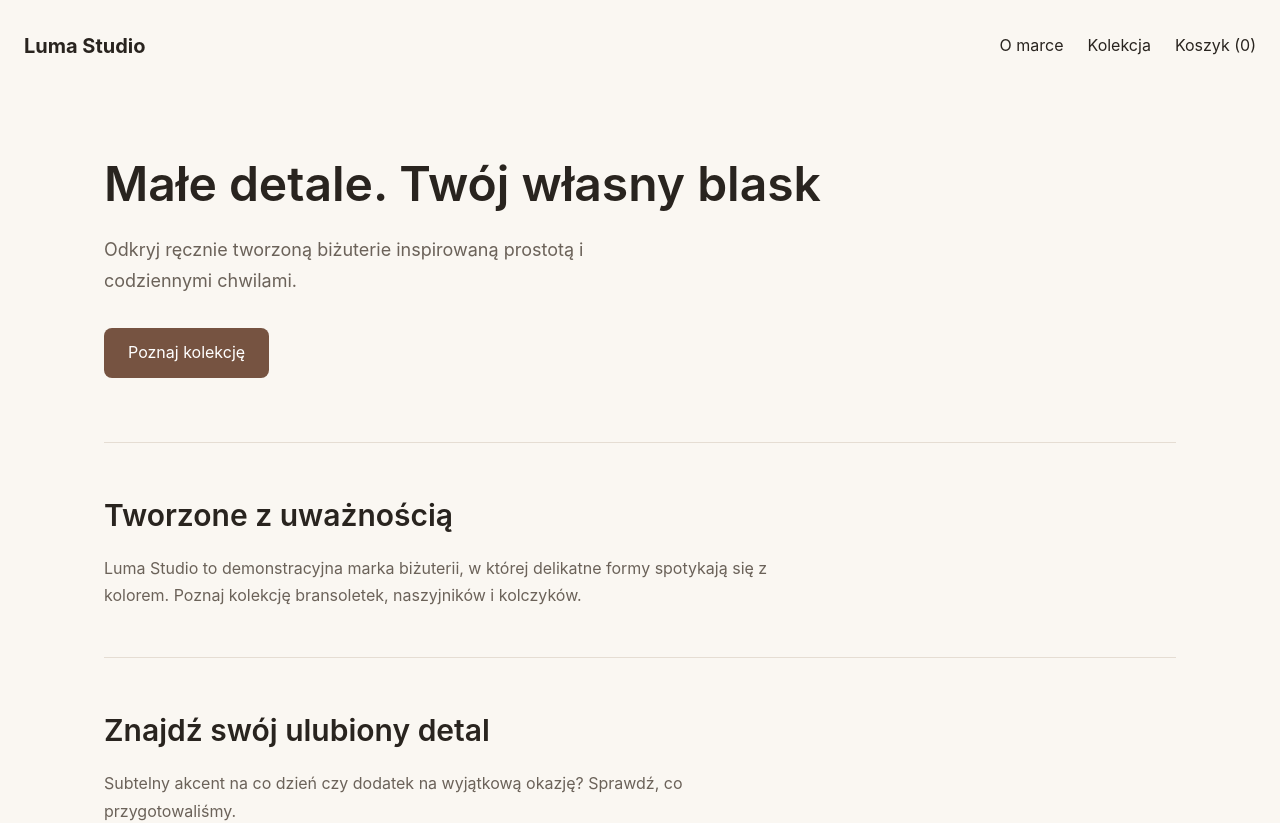
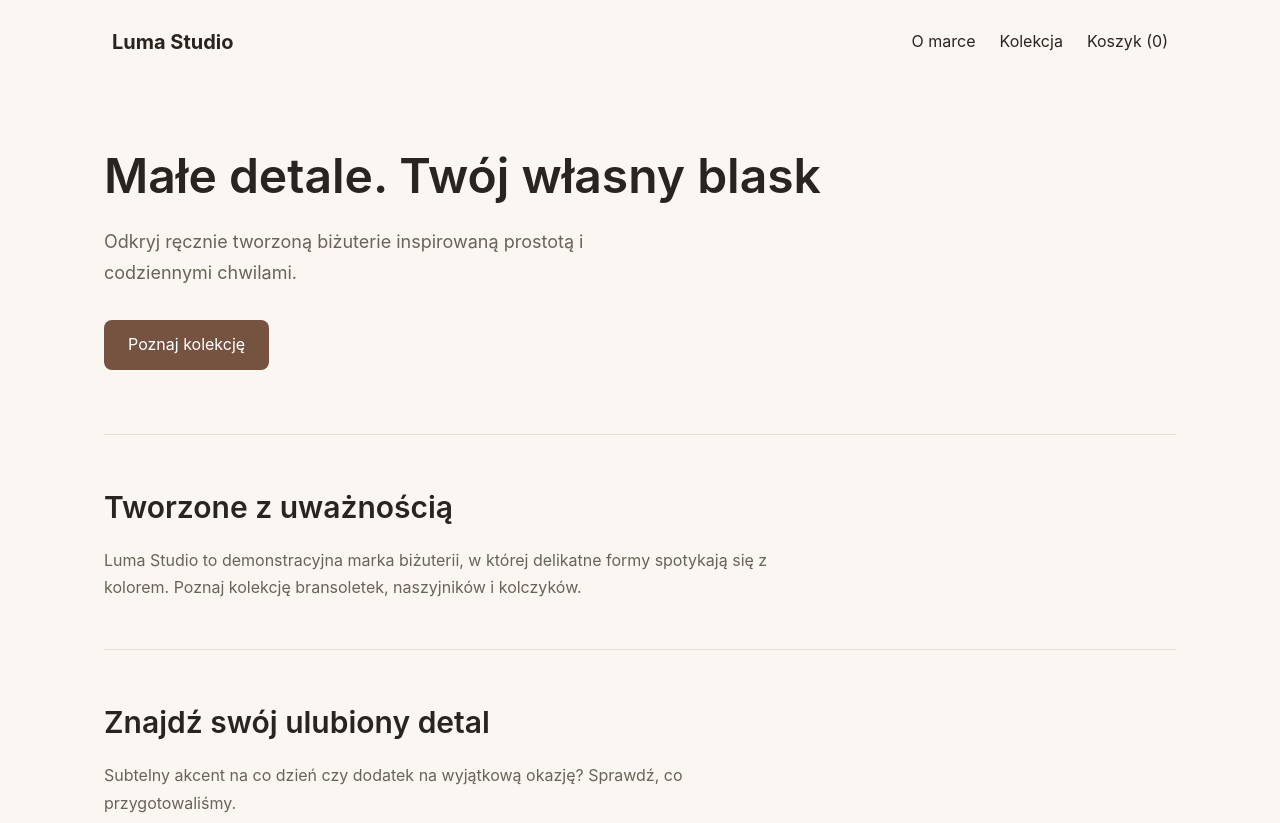
Before and after one commit to Syntholx/luma-studio, a React (Vite) app in the folder frontend/: page / in a window 1280 px wide. Shown: the top 823 px of the page. Built offline with nearby package versions, Linux system fonts and the light colour scheme; no server answers.

Commit message:
fix: align header with main content container

```diff
--- a/frontend/App.tsx
+++ b/frontend/App.tsx
@@ -138,7 +138,7 @@ export function App() {
   }
   return (
     <>
-      <header className="flex items-center justify-between p-6">
+      <header className="flex items-center justify-between p-6 max-w-[1120px] mx-auto px-5 md:px-8 py-5 flex flex-col md:flex-row md:justify-between md:items-center gap-4">
         <Link to="/" className="text-xl font-bold">
           Luma Studio
         </Link>
```
